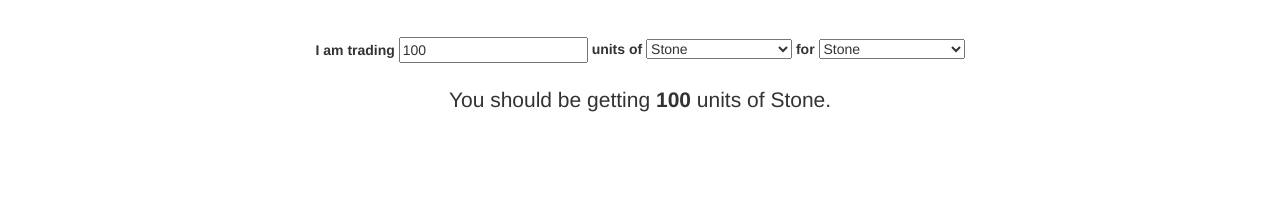
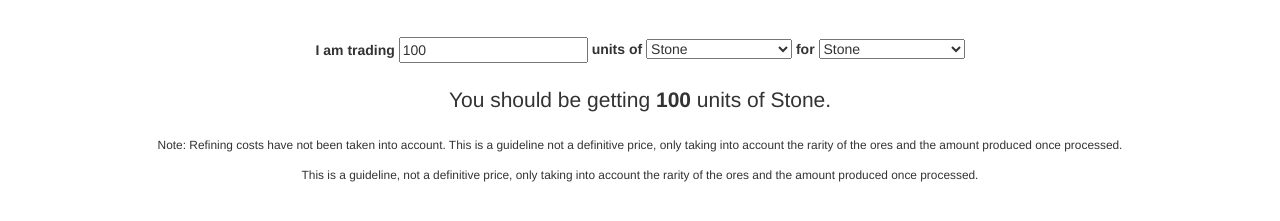
Before and after one commit to AtherActive/se-trade, a plain HTML site: page index.html in a window 1280 px wide. Shown: the part 53-274 px from the top of the page. Drawn offline with nearby package versions, Linux system fonts and the light colour scheme.

Commit message:
Update index.html

```diff
--- a/index.html
+++ b/index.html
@@ -64,6 +64,8 @@
 				</form>
 
 				<p class="lead">You should be getting <strong data-bind="text: buyAmount"></strong> units of <!-- ko text: buying().name --><!-- /ko -->.</p>
+				<p><small>Note: Refining costs have not been taken into account. This is a guideline not a definitive price, only taking into account the rarity of the ores and the amount produced once processed.</small></p>
+				<p><small>This is a guideline, not a definitive price, only taking into account the rarity of the ores and the amount produced once processed.</small></p>
 			</div>
 
 		</div><!-- /.container -->
```
